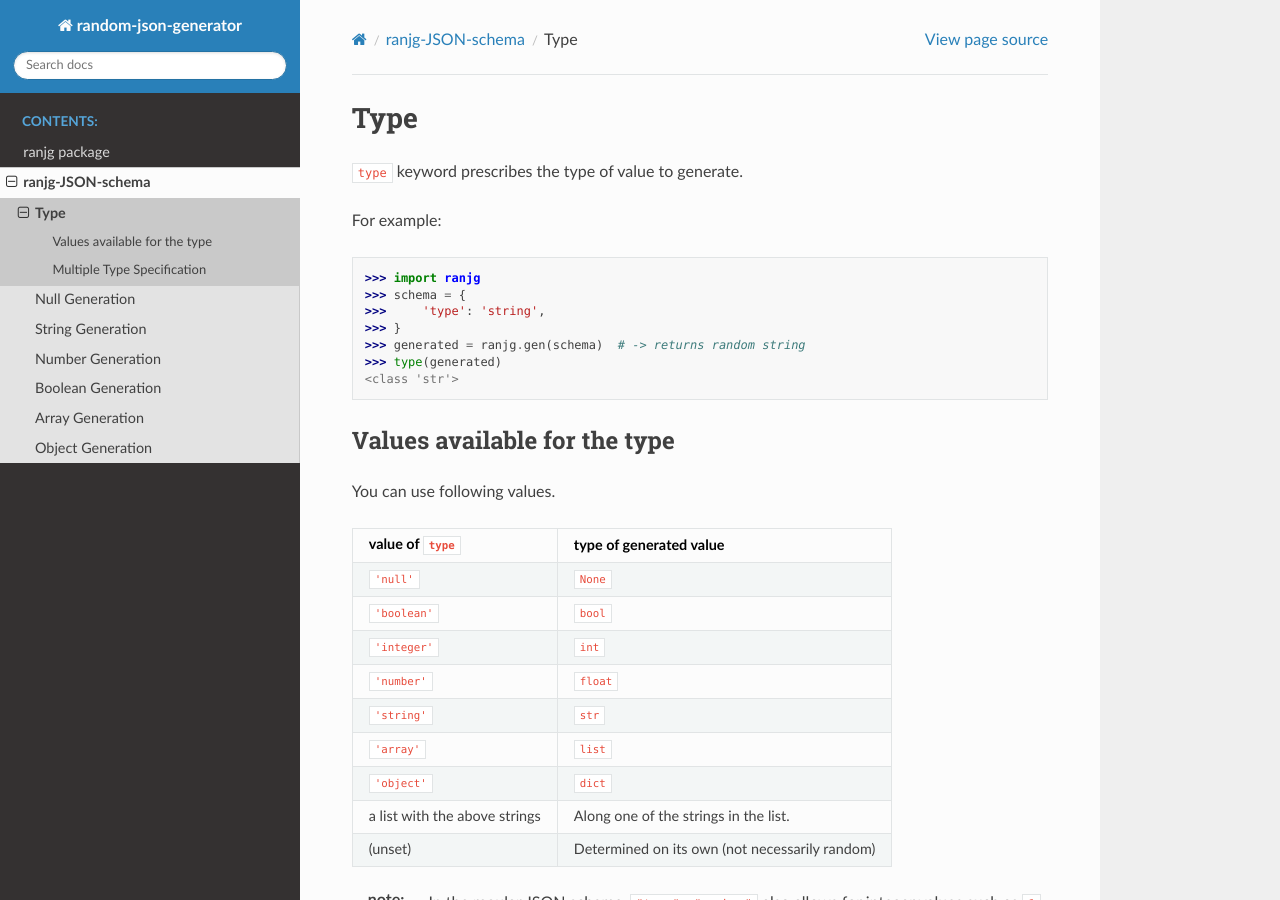
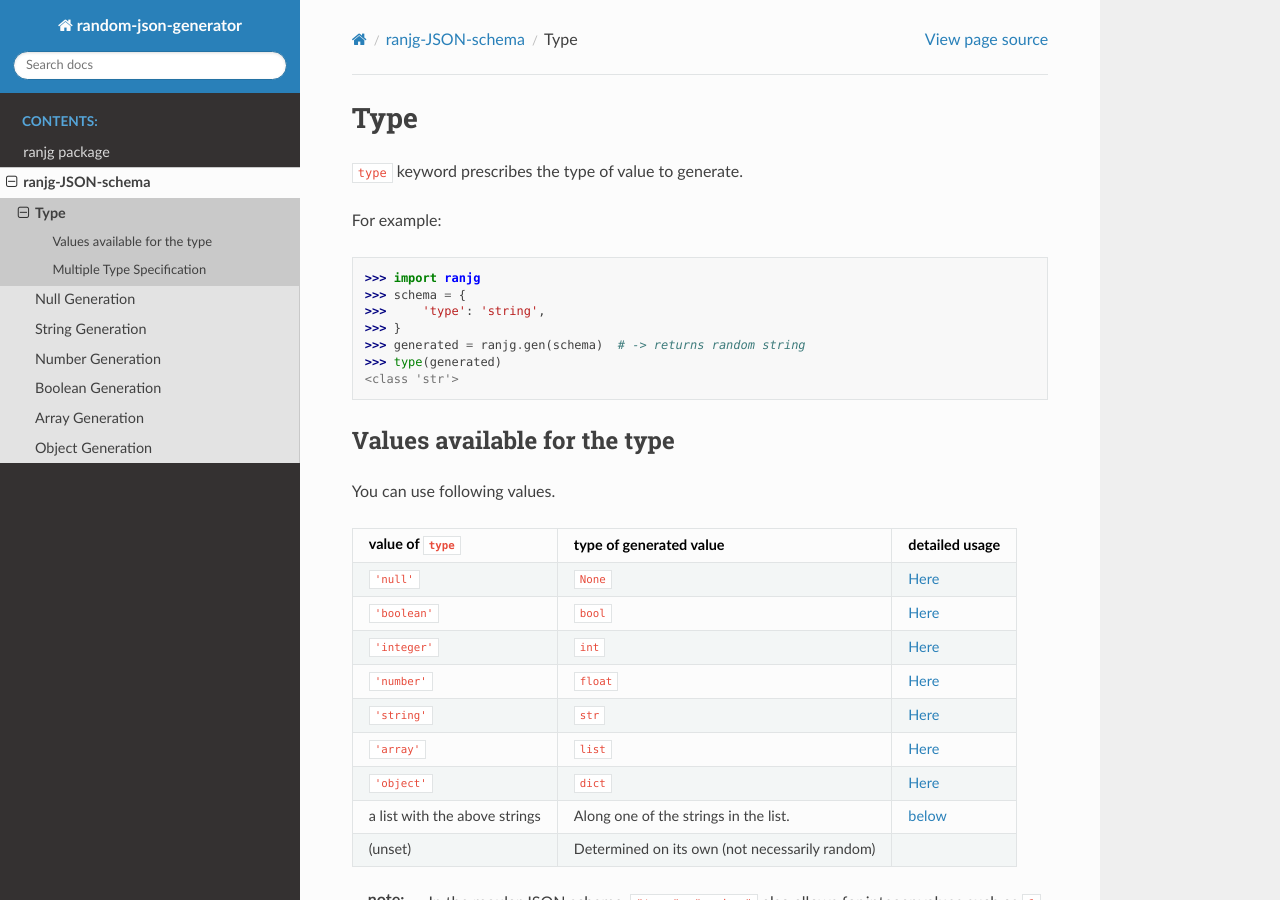
Before and after one commit to unaguna/random-json-generator, a Sphinx documentation site: the page built from sphinx/source/ranjg-json-schema_type.rst, in a window 1280 px wide and 900 px high. Built offline with Sphinx 7.4.7 and the Read the Docs theme 2.0.0, drawn with Linux system fonts in a browser that asks for light colours.

Commit message:
📝type一覧表に各ドキュメントへのリンクを作成

```diff
--- a/sphinx/source/ranjg-json-schema_type.rst
+++ b/sphinx/source/ranjg-json-schema_type.rst
@@ -18,19 +18,19 @@ Values available for the type
 
 You can use following values.
 
-=============================== =======================
-value of ``type``               type of generated value
-=============================== =======================
-``'null'``                      ``None``
-``'boolean'``                   ``bool``
-``'integer'``                   ``int``
-``'number'``                    ``float``
-``'string'``                    ``str``
-``'array'``                     ``list``
-``'object'``                    ``dict``
-a list with the above strings   Along one of the strings in the list.
+=============================== ============================================== ===================================
+value of ``type``               type of generated value                        detailed usage
+=============================== ============================================== ===================================
+``'null'``                      ``None``                                       :doc:`Here <ranjg-json-schema_null>`
+``'boolean'``                   ``bool``                                       :doc:`Here <ranjg-json-schema_boolean>`
+``'integer'``                   ``int``                                        :doc:`Here <ranjg-json-schema_number>`
+``'number'``                    ``float``                                      :doc:`Here <ranjg-json-schema_number>`
+``'string'``                    ``str``                                        :doc:`Here <ranjg-json-schema_string>`
+``'array'``                     ``list``                                       :doc:`Here <ranjg-json-schema_array>`
+``'object'``                    ``dict``                                       :doc:`Here <ranjg-json-schema_object>`
+a list with the above strings   Along one of the strings in the list.          :ref:`below <Multiple-Type-Specification>`
 (unset)                         Determined on its own (not necessarily random)
-=============================== =======================
+=============================== ============================================== ===================================
 
 :note: In the regular JSON schema, ``"type": "number"`` also allows for integer values such as ``1``, but ranjg always generates a float value.
 
```
